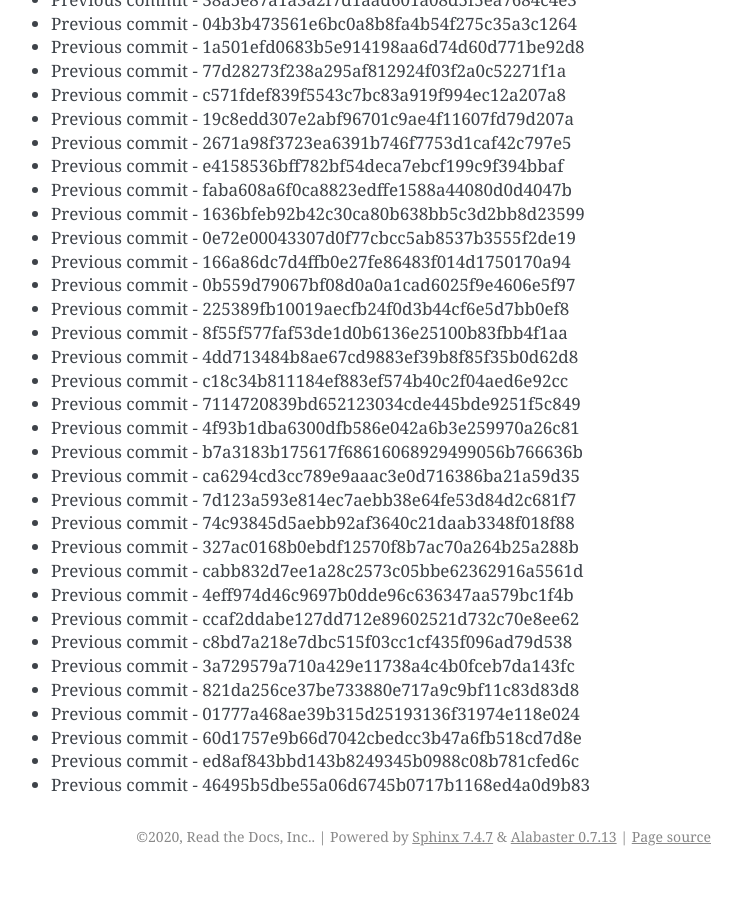
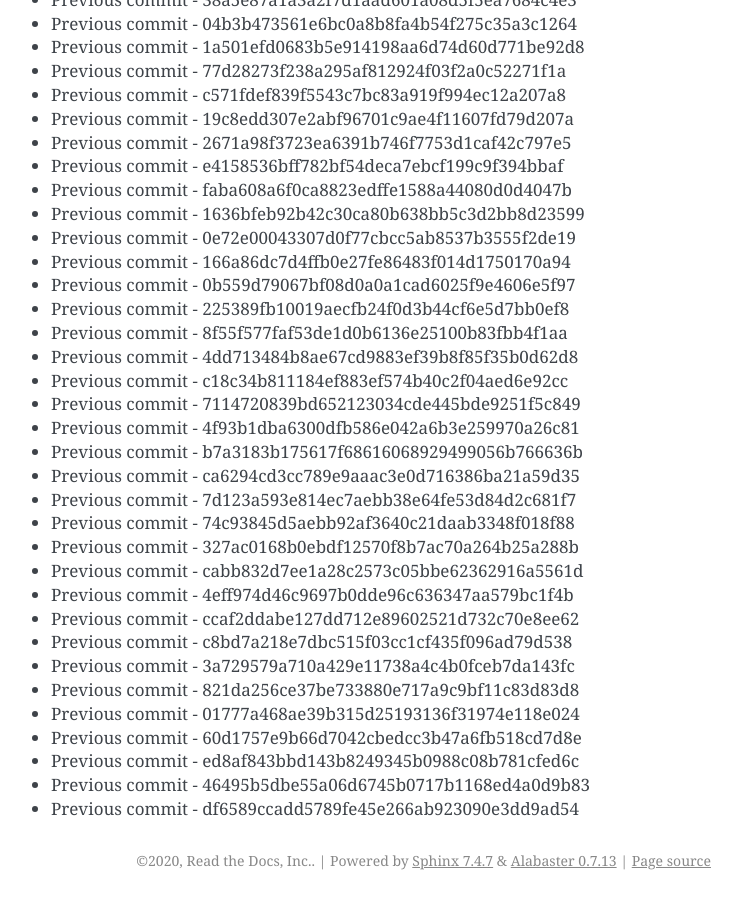
Before and after one commit to readthedocs/rtd-git-stresstest, a Sphinx documentation site: the page built from docs/updates.rst, in a window 1280 px wide and 900 px high, scrolled down 89418 px. Shown: the whole window, without its empty margins (399-1141 px from the left). Built offline with Sphinx 7.4.7, drawn with Linux system fonts in a browser that asks for light colours; before the commit the page ends 90294 px from its top, so only the background shows below that.

Commit message:
Generating commit from previous: df6589ccadd5789fe45e266ab923090e3dd9ad54

```diff
--- a/docs/updates.rst
+++ b/docs/updates.rst
@@ -3789,3 +3789,4 @@ It can be tested for any performance characteristics.
 * Previous commit - 60d1757e9b66d7042cbedcc3b47a6fb518cd7d8e
 * Previous commit - ed8af843bbd143b8249345b0988c08b781cfed6c
 * Previous commit - 46495b5dbe55a06d6745b0717b1168ed4a0d9b83
+* Previous commit - df6589ccadd5789fe45e266ab923090e3dd9ad54
```
